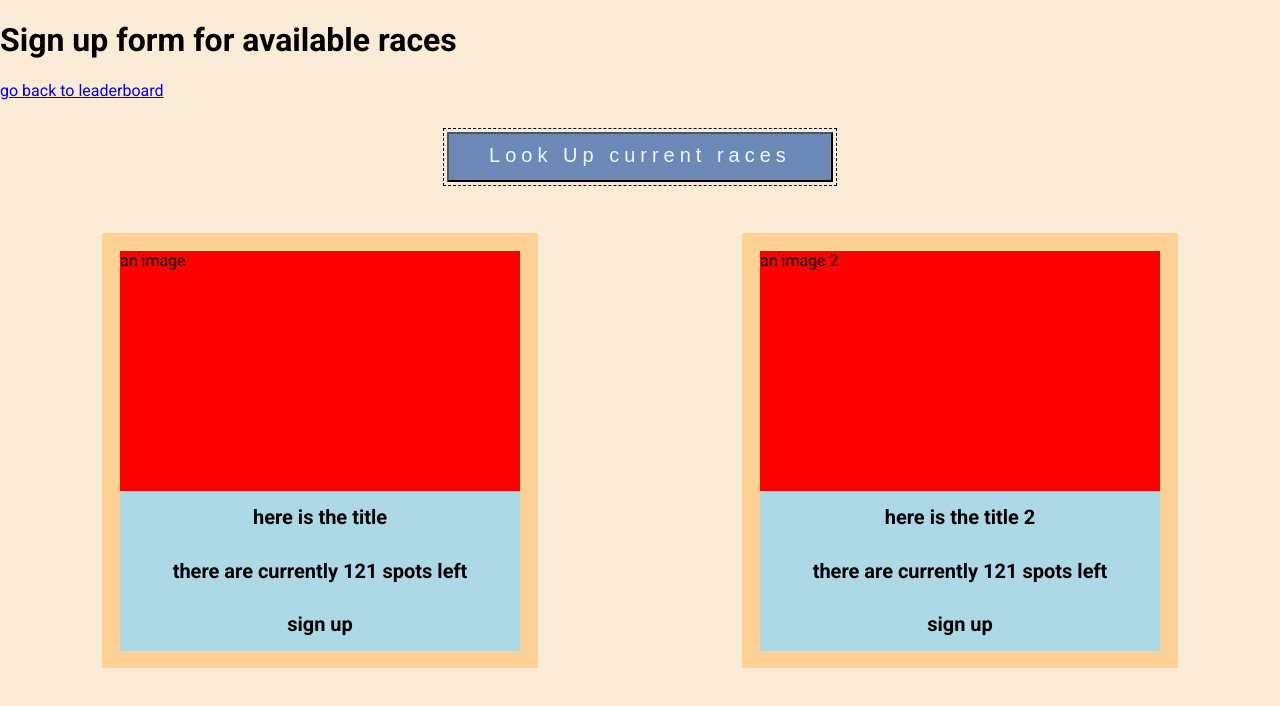
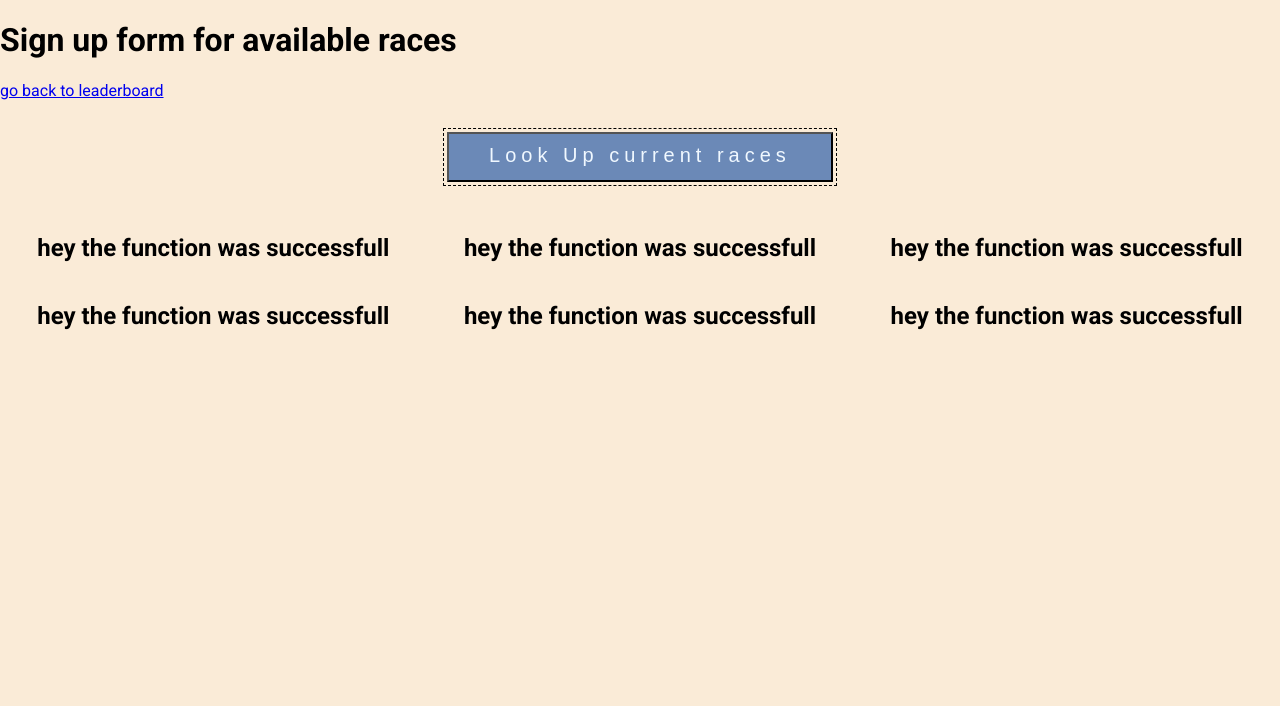
Before and after one commit to danielbarr3ra/CoderHouseJavaScript, a plain HTML site: page pages/signUp.html in a window 1280 px wide. Both pictures are taken after a click on the button "Look Up current races". Drawn offline with nearby package versions, Linux system fonts and the light colour scheme.

Commit message:
async function now working

```diff
--- a/main.js
+++ b/main.js
@@ -63,11 +63,7 @@ $(document).ready(function () {
     displayRacesBtn.click(function () {
         $("#racesHubWrapper").toggle();
         alert("showing")
-        List = ajaxTest()
-        console.log(List);
-        alert(List)
-        //add refresh animation?
-
+        loadRacesFromJson()
     })
 
     addRacerBtn.click(function () {
@@ -123,23 +119,32 @@ $(document).ready(function () {
         $("#leaderBoardPlane").append(HTML);
     }
 
-
-    //AJAX
-    function ajaxTest() {
-        let racesList = [];
-
-        $.ajax({
-            //since this is called inside the pages you gotta go to the ..data/ folder
-            url: "../data/races.json",
-            dataType: "json",
-            success: function (data) {
-                data.forEach((race) => {
-                    racesList.push(race)
-                })
-            }
+    const updateRacesBoardHTML = (listOfRaces) => {
+        $("#racesHub").empty()
+        let HTML = ""
+        listOfRaces.forEach(race => {
+            HTML += `<h1> hey the function was successfull </h1>`
         })
-        return racesList;
+        $("#racesHub").append(HTML)
     }
 
-    ajaxTest();
+
+    //fetch ajax
+    function loadRacesFromJson() {
+        fetch('../data/races.json')
+            .then(response => {
+                if (!response.ok) {
+                    throw new Error("HTTP error " + response.status);
+                }
+                return response.json();
+            })
+            .then(json => {
+                //succesfull, load new coards?
+                updateRacesBoardHTML(json)
+                //console.log(this.users);
+            })
+            .catch(function () {
+                alert("error")
+            })
+    }
 });
```
Also changed, not shown: index.html (+1 -1 lines).
